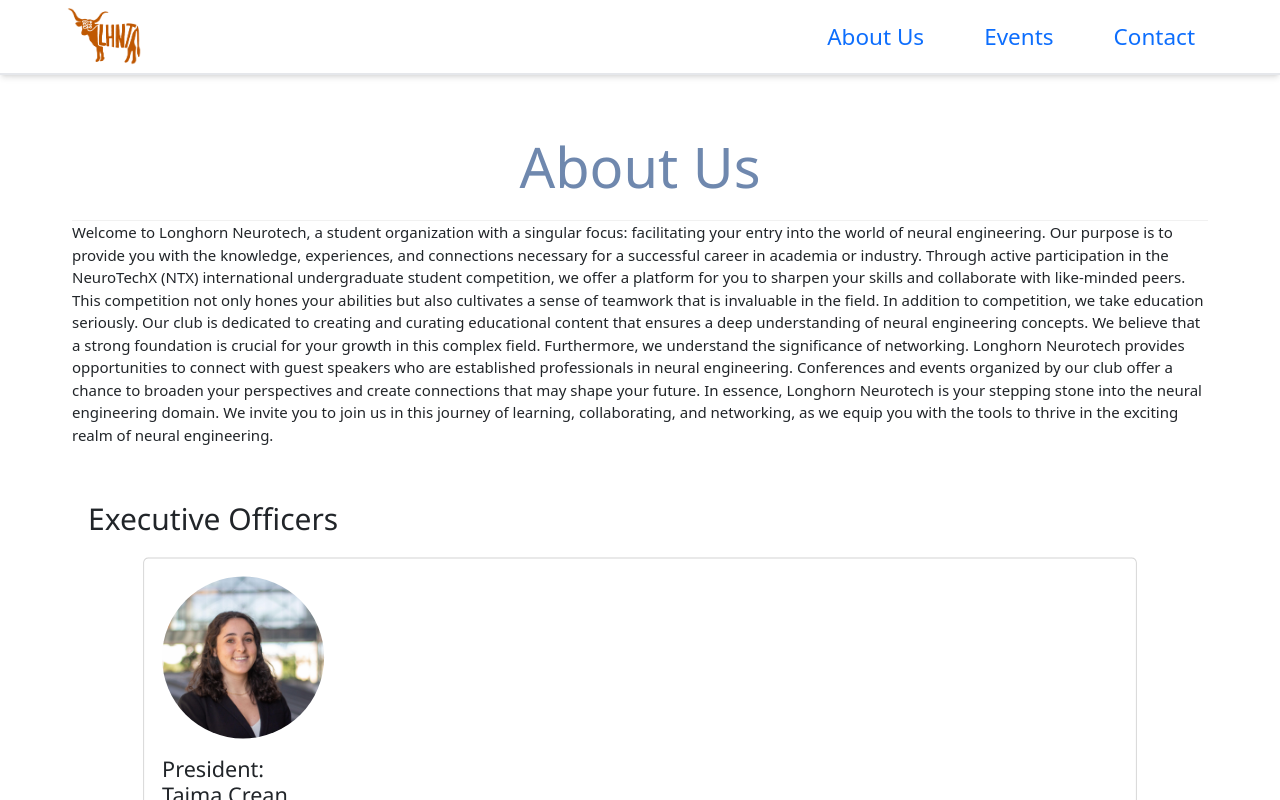
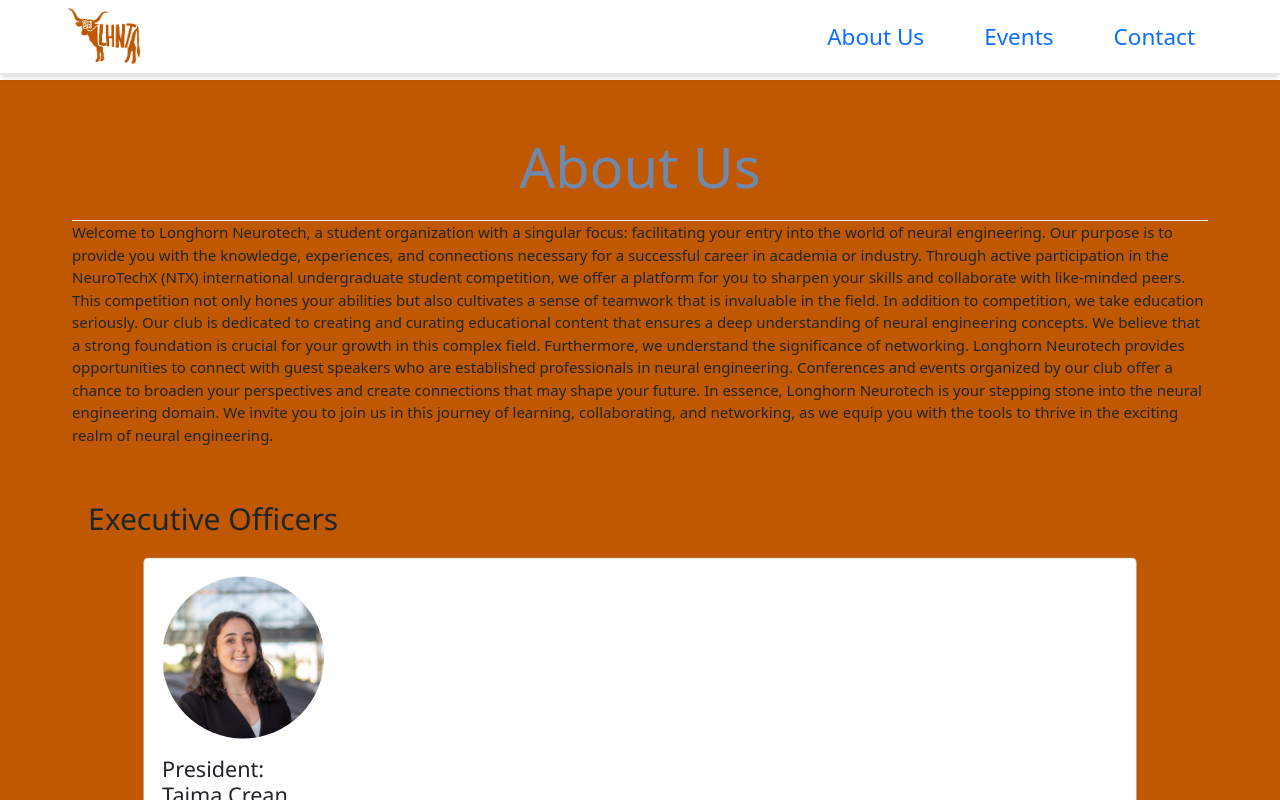
Before and after one commit to sraghauv/Website-Design, a React (Vite) app: page /about in a window 1280 px wide. Shown: the top 800 px of the page. Built offline with nearby package versions, Linux system fonts and the light colour scheme.

Commit message:
background

```diff
--- /dev/null
+++ b/src/components/About/About.css
@@ -0,0 +1,3 @@
+.about{
+    background: #bf5801;
+}
--- a/src/components/About/About.jsx
+++ b/src/components/About/About.jsx
@@ -2,10 +2,11 @@
 import AboutInfo from "./AboutInfo"
 import OfficerSection from "./OfficerSection"
 import SponsorsWidget from "../SponsorWidget";
+import "./About.css"
 
 const About = () => {
   return (
-    <div>
+    <div className="about">
       <AboutInfo />
       <OfficerSection />
       <SponsorsWidget />
```
